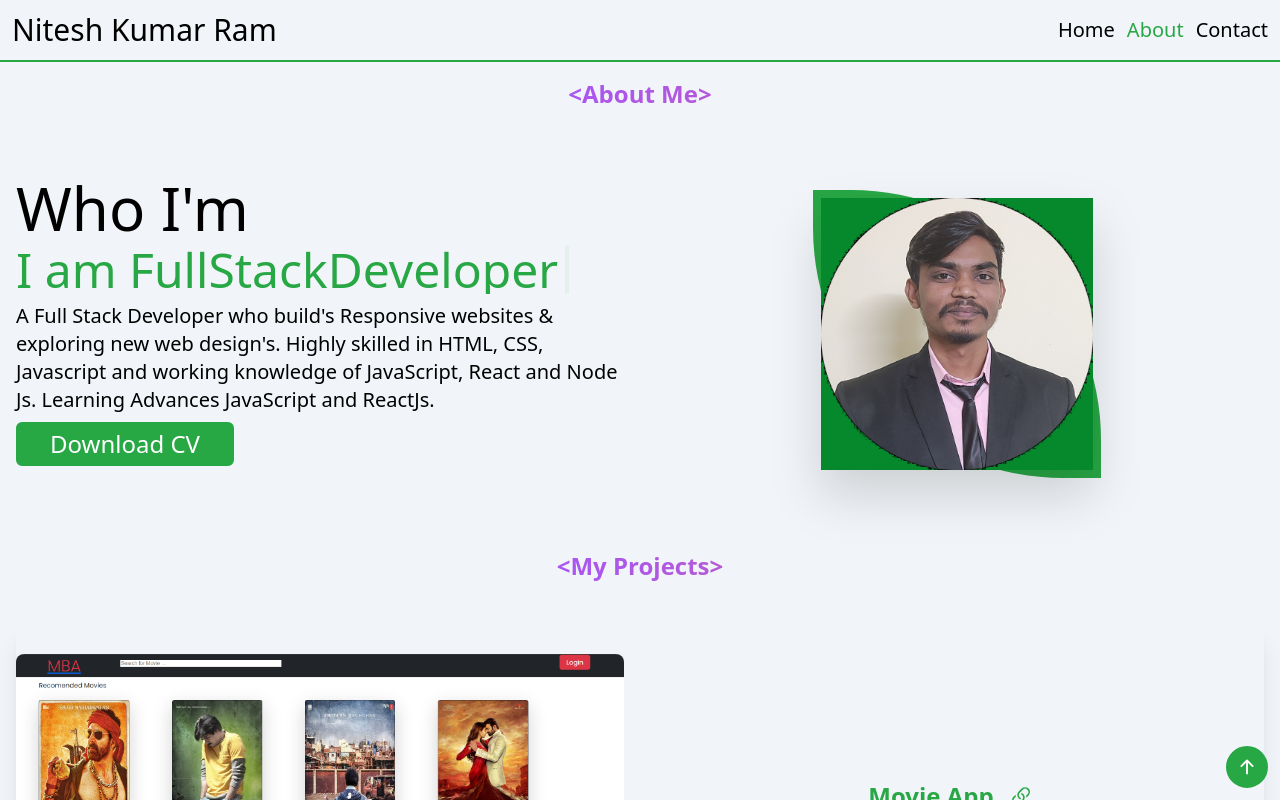
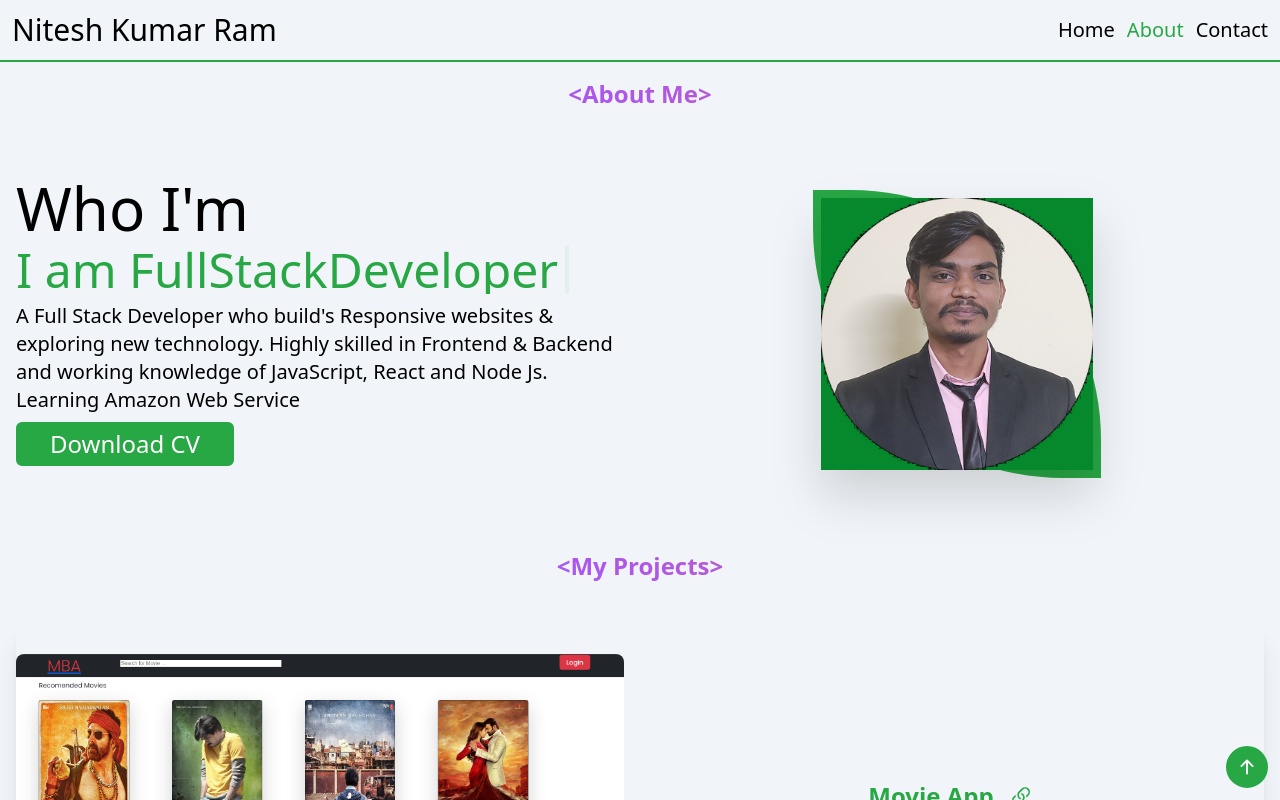
Before and after one commit to Nitesh8877/nitesh-portfolio, a React (Vite) app: page /about in a window 1280 px wide. Shown: the top 800 px of the page. Built offline with nearby package versions, Linux system fonts and the light colour scheme.

Commit message:
resume update

```diff
--- a/src/components/AboutSection.jsx
+++ b/src/components/AboutSection.jsx
@@ -20,7 +20,7 @@ const AboutSection = () => {
             typewriterText="I am FullStackDeveloper"
             image={Profile2}
             buttontext="Contact Me"
-            paragraph="A Full Stack Developer who build's Responsive websites & exploring new web design's. Highly skilled in HTML, CSS, Javascript and working knowledge of JavaScript, React and Node Js. Learning Advances JavaScript and ReactJs."
+            paragraph="A Full Stack Developer who build's Responsive websites & exploring new technology. Highly skilled in Frontend & Backend and working knowledge of JavaScript, React and Node Js. Learning Amazon Web Service"
           />
         </div>
         <div className="p-4">
--- a/src/components/HeroSectionContainer.jsx
+++ b/src/components/HeroSectionContainer.jsx
@@ -21,7 +21,7 @@ const HeroSectionContainer = ({
           </h3>
           <p className="text-xl ">
             {paragraph ??
-              "Passionate to Full Stack Developer, Building & Maintaining responsive websites. Exploring new Technology."}
+              "Building & Maintaining responsive websites. Exploring new Technology."}
           </p>
           <Button
             basecolor
```
Also changed, not shown: 2 other files (tests, documents, lock files or other folders).
